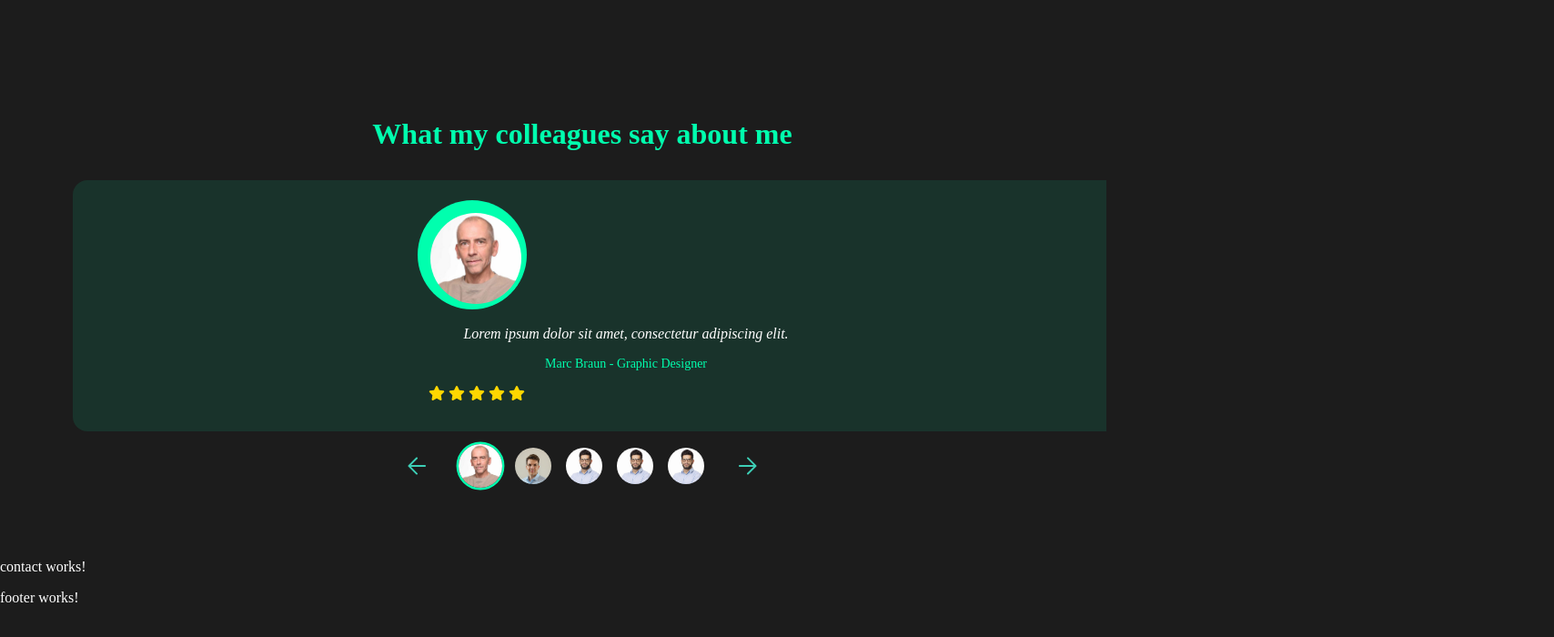
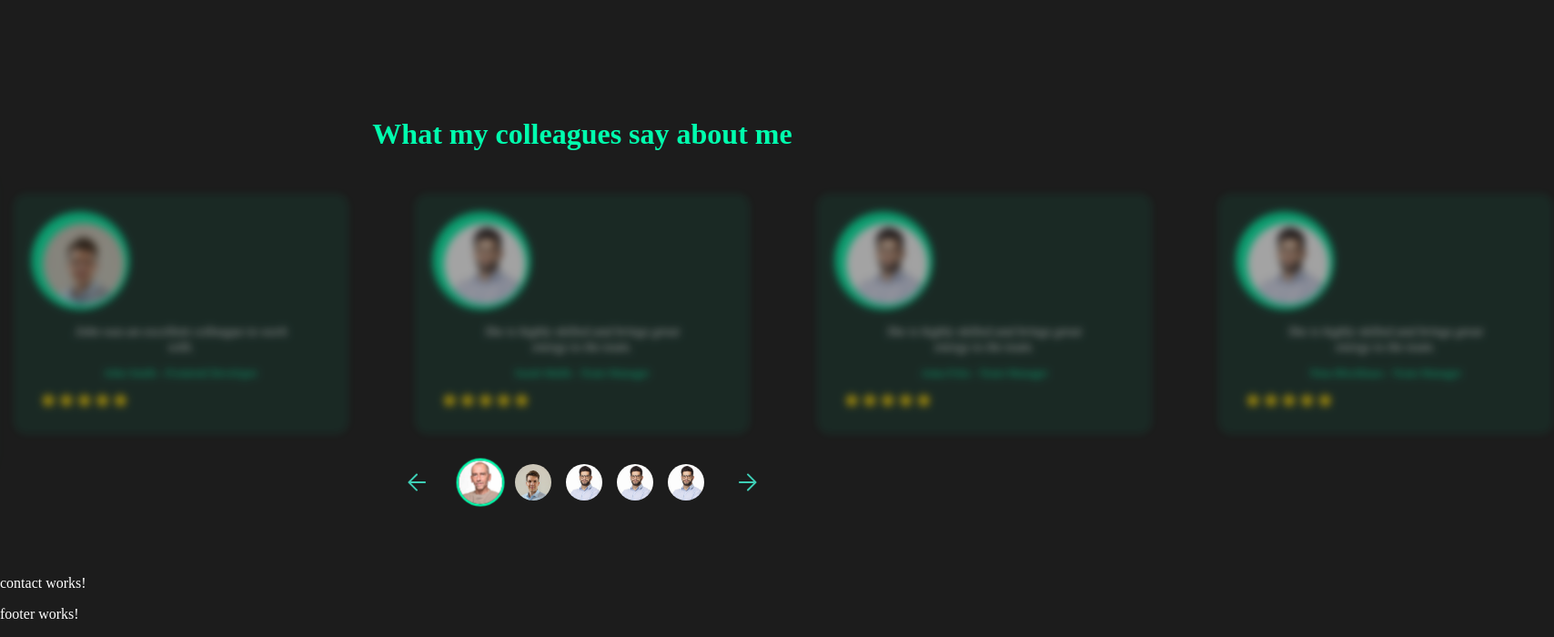
Before and after one commit to Metafeller/portfolio, an Angular app: page / in a window 1280 px wide. Shown: the part 7388-8088 px from the top of the page at 91% size, 1708 px wide, since content can reach past the window. Built offline with nearby package versions, Linux system fonts and the light colour scheme.

Commit message:
update review-cards

```diff
--- a/src/app/reviews/reviews.component.html
+++ b/src/app/reviews/reviews.component.html
@@ -4,15 +4,20 @@
 
     <!-- Slider Wrapper -->
     <div class="slider-wrapper">
-
       <!-- Review Cards -->
       <div class="reviews-cards" [style.transform]="currentTransform">
-        <div class="review-card" *ngFor="let review of reviews">
+        <div
+          [class]="getClassesForCard(i)"
+          *ngFor="let review of reviews; let i = index"
+        >
           <div class="review-card-content">
-
             <!-- Profile Picture -->
             <div class="profile-pic-container">
-              <img [src]="review.image" alt="{{review.name}}" class="profile-pic" />
+              <img
+                [src]="review.image"
+                alt="{{ review.name }}"
+                class="profile-pic"
+              />
               <div class="profile-pic-background"></div>
             </div>
 
@@ -21,14 +26,18 @@
               <blockquote>
                 {{ review.text }}
               </blockquote>
-              <p class="review-author">{{ review.name }} - {{ review.position }}</p>
+              <p class="review-author">
+                {{ review.name }} - {{ review.position }}
+              </p>
             </div>
 
             <!-- Star Rating -->
             <div class="star-rating">
-            <fa-icon [icon]="faStar" *ngFor="let star of getStarArray(review.rating)"></fa-icon>
+              <fa-icon
+                [icon]="faStar"
+                *ngFor="let star of getStarArray(review.rating)"
+              ></fa-icon>
             </div>
-
           </div>
         </div>
       </div>
@@ -36,24 +45,23 @@
 
     <!-- Miniature Images for Navigation -->
     <div class="miniature-navigation">
-
       <!-- Left Arrow -->
       <button class="arrow left-arrow" (click)="goToPreviousReview()">
-    <!-- <span>&larr;</span> -->
         <img src="/icons/general/arrow-left-hover.svg" alt="Previous" />
       </button>
 
-      <div class="miniature" *ngFor="let review of reviews; let i = index"
+      <div
+        class="miniature"
+        *ngFor="let review of reviews; let i = index"
         [class.active]="i === currentIndex"
-           (click)="navigateToReview(i)">
-        <img [src]="review.image" alt="{{review.name}}" class="miniature-img" />
+        (click)="navigateToReview(i)"
+      >
+        <img [src]="review.image" alt="{{ review.name }}" class="miniature-img" />
       </div>
 
       <!-- Right Arrow -->
       <button class="arrow right-arrow" (click)="goToNextReview()">
-    <!-- <span>&rarr;</span> -->
         <img src="/icons/general/arrow-right-hover.svg" alt="Next" />
       </button>
-
     </div>
   </div>
--- a/src/app/reviews/reviews.component.scss
+++ b/src/app/reviews/reviews.component.scss
@@ -14,16 +14,18 @@
       position: relative;
       display: flex;
       align-items: center;
-      overflow: hidden;
+    //   overflow: hidden;
 
       .reviews-cards {
         display: flex;
+        justify-content: center;
+        align-items: center;
         transition: transform 0.5s ease;
       }
     }
 
     .review-card {
-        flex: 0 0 100%;
+        flex: 0 0 30%;
         padding: 32px;
         background-color: rgba(0, 255, 174, 0.1);
         border-radius: 16px;
@@ -31,6 +33,19 @@
         display: flex;
         flex-direction: column;
         align-items: center;
+        transition: transform 0.3s ease, filter 0.3s ease, opacity 0.3s ease;
+
+        &.active {
+            transform: scale(1.1);
+            box-shadow: 0 8px 16px rgba(0, 255, 174, 0.5);
+            z-index: 2;
+        }
+
+        &.inactive {
+            filter: blur(5px);
+            opacity: 0.6;
+            transform: scale(0.9);
+        }
 
         .profile-pic-container {
           position: relative;
@@ -49,7 +64,12 @@
             width: 120px;
             height: 120px;
             border-radius: 50%;
-            background: var(--accent-color);
+            // background: var(--accent-color);
+            background: linear-gradient(
+            135deg,
+            var(--accent-color),
+            rgba(0, 255, 174, 0.7)
+            );
             top: -10px;
             left: -10px;
           }
@@ -86,19 +106,7 @@
         justify-content: center;
         align-items: center;
         margin-top: 16px;
-        position: relative;
-
-      //   .arrow {
-      //     background: none;
-      //     border: none;
-      //     color: var(--accent-color);
-      //     font-size: 24px;
-      //     cursor: pointer;
-      //     z-index: 1;
-      //     &:hover {
-      //       transform: scale(1.2);
-      //     }
-      //   }
+        // position: relative;
 
       .arrow {
         background: none;
--- a/src/app/reviews/reviews.component.ts
+++ b/src/app/reviews/reviews.component.ts
@@ -67,7 +67,7 @@ export class ReviewsComponent {
   currentIndex = 0;
 
   get currentTransform(): string {
-    return `translateX(-${this.currentIndex * 100}%)`;
+    return `translateX(-${this.currentIndex * (100 / this.reviews.length)}%)`;
   }
 
   goToPreviousReview(): void {
@@ -83,6 +83,10 @@ export class ReviewsComponent {
     this.currentIndex = index;
   }
 
+  isActive(index: number): boolean {
+    return this.currentIndex === index;
+  }
+
   getStarArray(rating: number): { full: boolean }[] {
     const stars = [];
     for (let i = 1; i <= 5; i++) {
@@ -90,4 +94,12 @@ export class ReviewsComponent {
     }
     return stars;
   }
+
+  getClassesForCard(index: number): string {
+    if (index === this.currentIndex) {
+      return 'review-card active';
+    }
+    return 'review-card inactive';
+  }
+
 }
```
Lines whose indentation alone changed are shown as unchanged.
